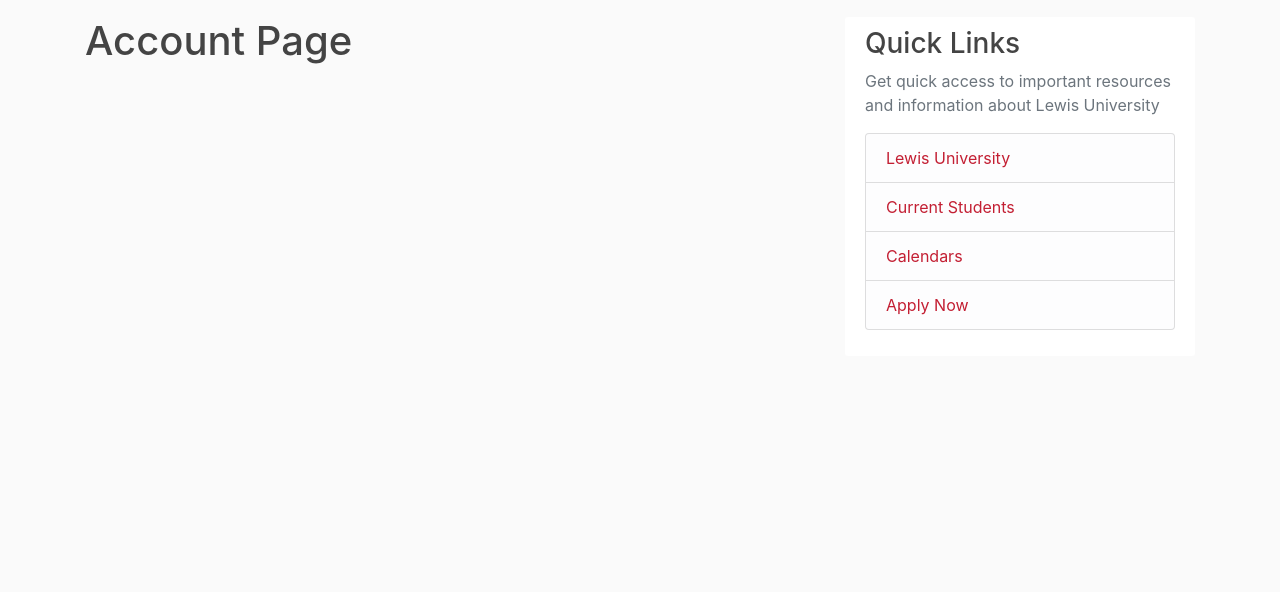
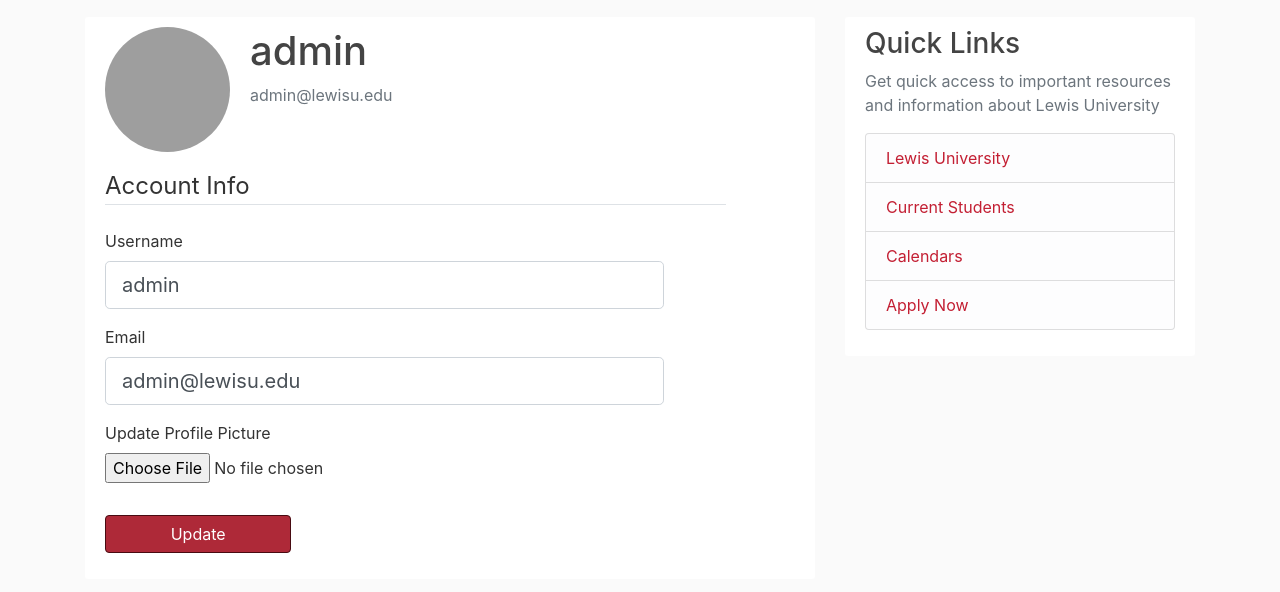
Before and after one commit to saudahmed022/lewis-university-capstone, a Flask app: page /account in a window 1280 px wide. Shown: the part 111-703 px from the top of the page. Run offline with Flask 3, Linux system fonts and the light colour scheme; a user stored in the database is signed in; some libraries are stand-ins or nearby versions; grey boxes are pictures that could not be loaded.

Commit message:
Account Information Status

```diff
--- a/flaskblog/forms.py
+++ b/flaskblog/forms.py
@@ -1,6 +1,8 @@
 from flask_wtf import FlaskForm
-from wtforms import StringField, PasswordField, SubmitField, BooleanField, ValidationError
-from wtforms.validators import DataRequired, Length, Email, EqualTo
+from flask_wtf.file import FileField, FileAllowed
+from flask_login import current_user
+from wtforms import StringField, PasswordField, SubmitField, BooleanField
+from wtforms.validators import DataRequired, Length, Email, EqualTo, ValidationError
 from flaskblog.models import User
 
 
@@ -30,3 +32,23 @@
     password = PasswordField('Password', validators=[DataRequired()])
     remember = BooleanField('Remember Me')
     submit = SubmitField('Login')
+
+class UpdateAccountForm(FlaskForm):
+    username = StringField('Username',
+                           validators=[DataRequired(), Length(min=2, max=20)])
+    email = StringField('Email',
+                        validators=[DataRequired(), Email()])
+    picture = FileField('Update Profile Picture', validators=[FileAllowed(['jpg', 'png'])])
+    submit = SubmitField('Update')
+
+    def validate_username(self, username):
+        if username.data != current_user.username:
+            user = User.query.filter_by(username=username.data).first()
+            if user:
+                raise ValidationError('That username is taken. Please choose a different one.')
+
+    def validate_email(self, email):
+        if email.data != current_user.email:
+            user = User.query.filter_by(email=email.data).first()
+            if user:
+                raise ValidationError('That email is taken. Please choose a different one.')
--- a/flaskblog/routes.py
+++ b/flaskblog/routes.py
@@ -1,6 +1,9 @@
+import os
+import secrets
+from PIL import Image
 from flaskblog import app, db, bcrypt
 from flask import render_template, url_for, flash, redirect, request
-from flaskblog.forms import RegistrationForm, LoginForm
+from flaskblog.forms import RegistrationForm, LoginForm, UpdateAccountForm
 from flask_login import login_user, current_user, logout_user, login_required
 from flaskblog.models import User, Post
 
@@ -52,7 +55,35 @@
     return redirect(url_for('home'))
 
 
-@app.route("/account")
+def save_picture(form_picture):
+    random_hex = secrets.token_hex(8)
+    _, f_ext = os.path.splitext(form_picture.filename)
+    picture_fn = random_hex + f_ext
+    picture_path = os.path.join(app.root_path, 'static/profile_pics', picture_fn)
+
+    output_size = (125, 125)
+    i = Image.open(form_picture)
+    i.thumbnail(output_size)
+    i.save(picture_path)
+
+    return picture_fn
+
+@app.route("/account", methods=['GET', 'POST'])
 @login_required
 def account():
-    return render_template('account.html', title='Account')
+    form = UpdateAccountForm()
+    if form.validate_on_submit():
+        if form.picture.data:
+            picture_file = save_picture(form.picture.data)
+            current_user.image_file = picture_file
+        current_user.username = form.username.data
+        current_user.email = form.email.data
+        db.session.commit()
+        flash('Your account has been updated!', 'success')
+        return redirect(url_for('account'))
+    elif request.method == 'GET':
+        form.username.data = current_user.username
+        form.email.data = current_user.email
+    image_file = url_for('static', filename='profile_pics/' + current_user.image_file)
+    return render_template('account.html', title='Account',
+                           image_file=image_file, form=form)
--- a/flaskblog/templates/account.html
+++ b/flaskblog/templates/account.html
@@ -1,4 +1,57 @@
 {% extends "layout.html" %}
 {% block content %}
-    <h1>Account Page</h1>
-{% endblock %}
+    <div class="content-section">
+      <div class="media">
+        <img class="rounded-circle account-img" src="{{ image_file }}">
+        <div class="media-body">
+          <h2 class="account-heading">{{ current_user.username }}</h2>
+          <p class="text-secondary">{{ current_user.email }}</p>
+        </div>
+      </div>
+        <form method="POST" action="" enctype="multipart/form-data">
+            {{ form.hidden_tag() }}
+            <fieldset class="form-group">
+                <legend class="border-bottom mb-4">Account Info</legend>
+                <div class="form-group">
+                    {{ form.username.label(class="form-control-label") }}
+
+                    {% if form.username.errors %}
+                        {{ form.username(class="form-control form-control-lg is-invalid") }}
+                        <div class="invalid-feedback">
+                            {% for error in form.username.errors %}
+                                <span>{{ error }}</span>
+                            {% endfor %}
+                        </div>
+                    {% else %}
+                        {{ form.username(class="form-control form-control-lg") }}
+                    {% endif %}
+                </div>
+                <div class="form-group">
+                    {{ form.email.label(class="form-control-label") }}
+                    {% if form.email.errors %}
+                        {{ form.email(class="form-control form-control-lg is-invalid") }}
+                        <div class="invalid-feedback">
+                            {% for error in form.email.errors %}
+                                <span>{{ error }}</span>
+                            {% endfor %}
+                        </div>
+                    {% else %}
+                        {{ form.email(class="form-control form-control-lg") }}
+                    {% endif %}
+                </div>
+                <div class="form-group">
+                    {{ form.picture.label() }}
+                    {{ form.picture(class="form-control-file") }}
+                    {% if form.picture.errors %}
+                        {% for error in form.picture.errors %}
+                            <span class="text-danger">{{ error }}</span></br>
+                        {% endfor %}
+                    {% endif %}
+                </div>
+            </fieldset>
+            <div class="form-group">
+                {{ form.submit(class="btn btn-outline-info") }}
+            </div>
+        </form>
+    </div>
+{% endblock content %}
```
Also changed, not shown: flaskblog/static/profile_pics/default.jpg (renamed from flaskblog/static/images/default.jpg), flaskblog/templates/post.html (added), instance/site.db.
